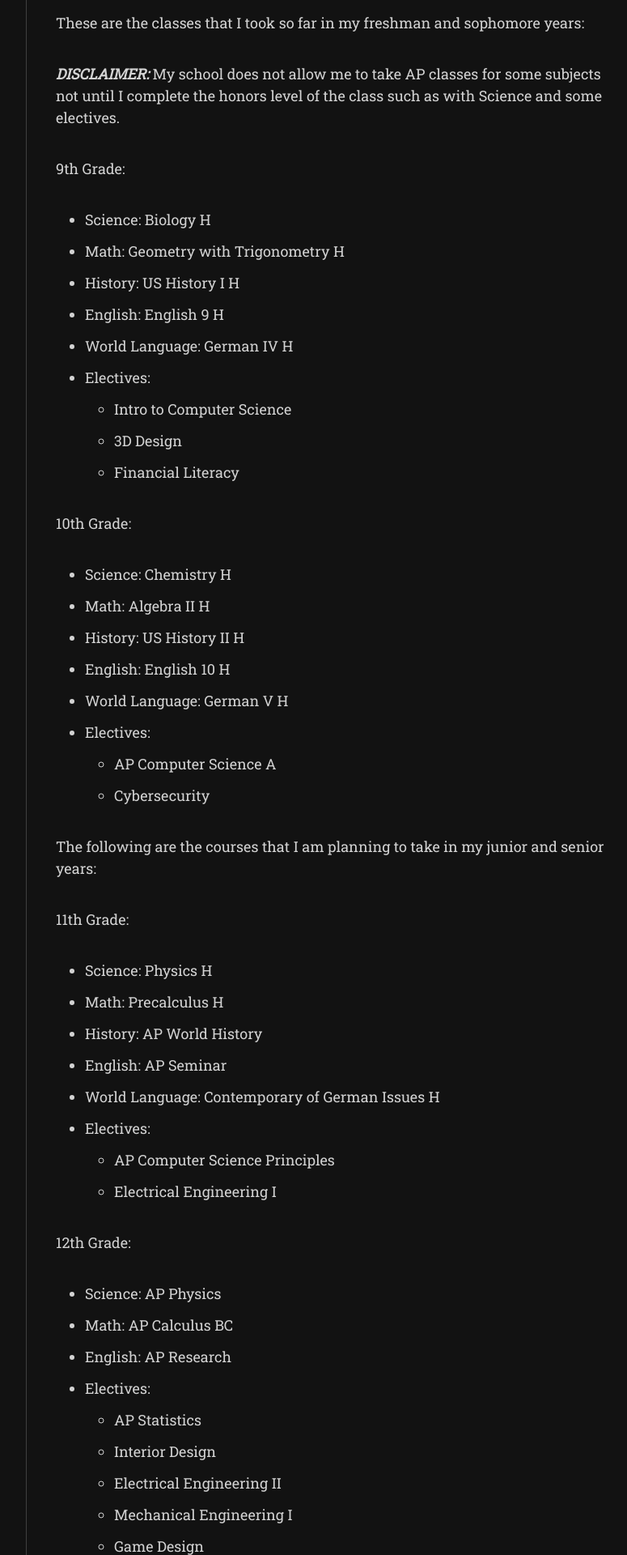
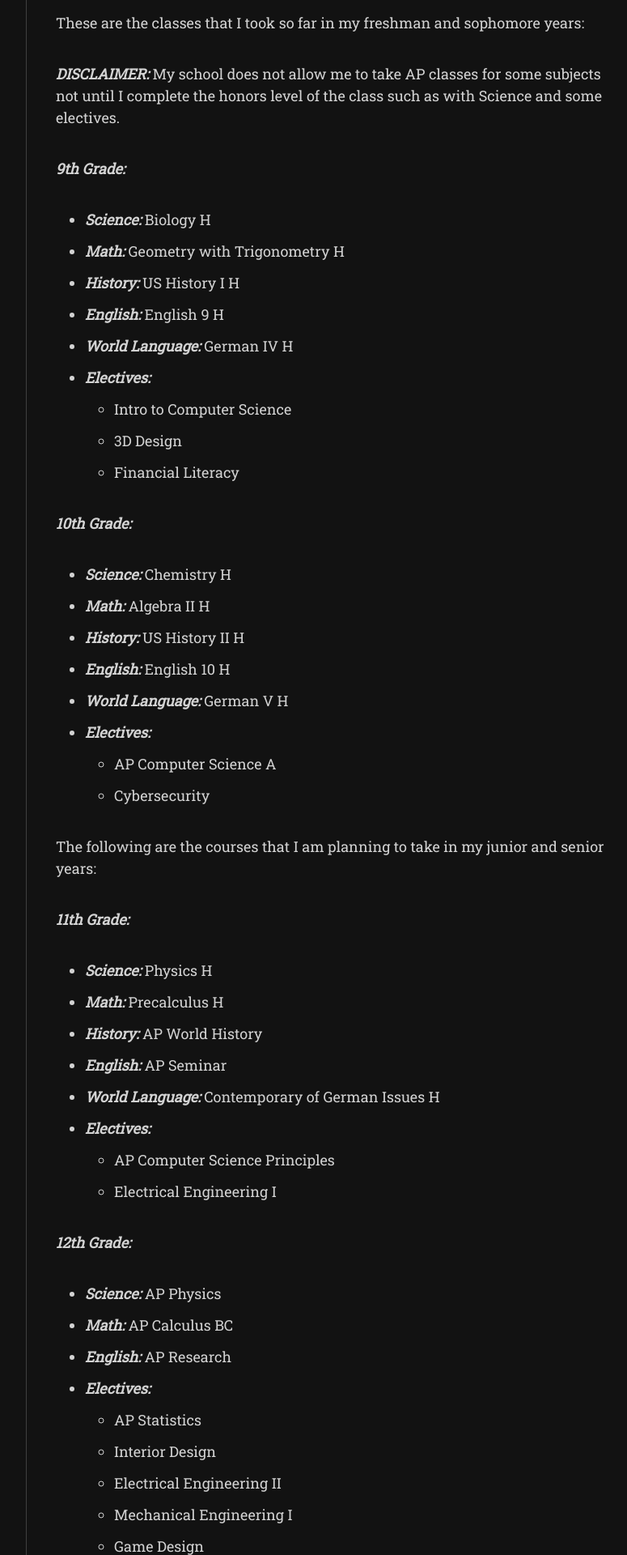
Before and after one commit to MinaGirgis2000/MinaGirgis2000.github.io, a Jekyll site: the page built from school.md, in a window 1280 px wide. Shown: the part 433-2353 px from the top of the page at 81% size, without its empty margins (357-1132 px from the left). Built offline with Jekyll 4.4.1, drawn with Linux system fonts in a browser that asks for light colours; nearby versions of some CDN libraries; some web fonts are replaced; part of the change alters nothing that is shown.

Commit message:
edit school.md file

```diff
--- a/school.md
+++ b/school.md
@@ -10,45 +10,45 @@ These are the classes that I took so far in my freshman and sophomore years:
 
 **_DISCLAIMER:_** My school does not allow me to take AP classes for some subjects not until I complete the honors level of the class such as with Science and some electives.
 
-9th Grade:
-- Science: Biology H
-- Math: Geometry with Trigonometry H
-- History: US History I H
-- English: English 9 H
-- World Language: German IV H
-- Electives:
+**_9th Grade:_**
+- **_Science:_** Biology H
+- **_Math:_** Geometry with Trigonometry H
+- **_History:_** US History I H
+- **_English:_** English 9 H
+- **_World Language:_** German IV H
+- **_Electives:_**
     - Intro to Computer Science
     - 3D Design
     - Financial Literacy
 
-10th Grade:
-- Science: Chemistry H
-- Math: Algebra II H
-- History: US History II H
-- English: English 10 H
-- World Language: German V H
-- Electives:
+**_10th Grade:_**
+- **_Science:_** Chemistry H
+- **_Math:_** Algebra II H
+- **_History:_** US History II H
+- **_English:_** English 10 H
+- **_World Language:_** German V H
+- **_Electives:_**
     - AP Computer Science A
     - Cybersecurity
 
 
 The following are the courses that I am planning to take in my junior and senior years:
 
-11th Grade:
-- Science: Physics H
-- Math: Precalculus H
-- History: AP World History
-- English: AP Seminar
-- World Language: Contemporary of German Issues H
-- Electives:
+**_11th Grade:_**
+- **_Science:_** Physics H
+- **_Math:_** Precalculus H
+- **_History:_** AP World History
+- **_English:_** AP Seminar
+- **_World Language:_** Contemporary of German Issues H
+- **_Electives:_**
     - AP Computer Science Principles
     - Electrical Engineering I
 
-12th Grade:
-- Science: AP Physics
-- Math: AP Calculus BC
-- English: AP Research
-- Electives:
+**_12th Grade:_**
+- **_Science:_** AP Physics
+- **_Math:_** AP Calculus BC
+- **_English:_** AP Research
+- **_Electives:_**
     - AP Statistics
     - Interior Design
     - Electrical Engineering II
```
